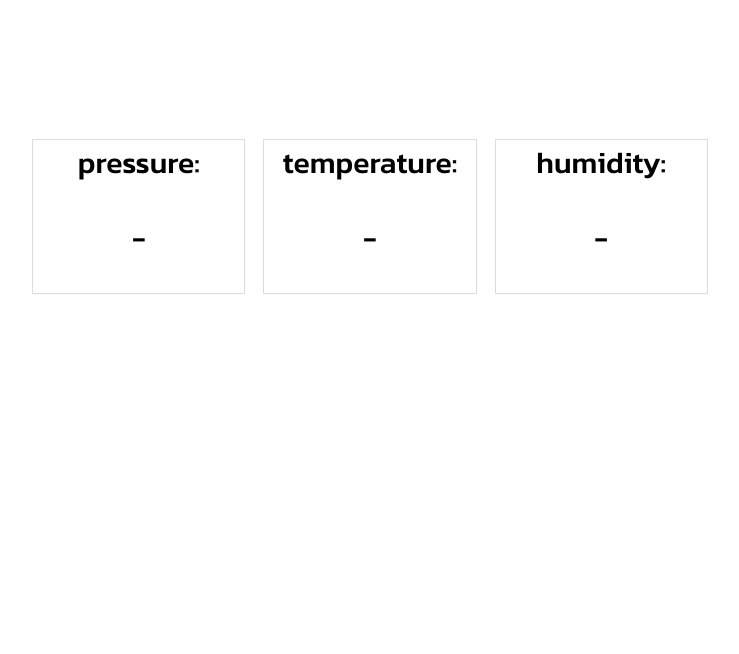
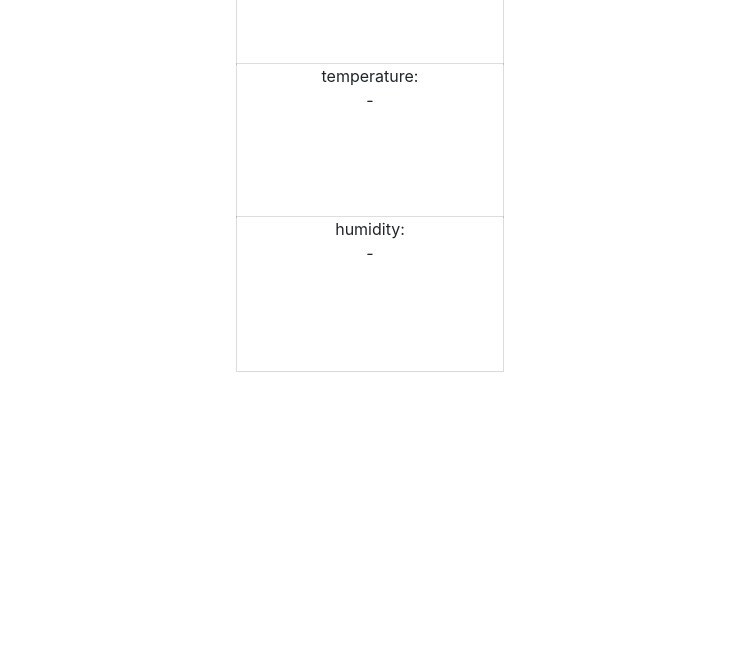
Before and after one commit to 6210612732/CN466_envMonitoringBot, a website: page bot/liff/index.html in a window 1280 px wide. Shown: the part 146-800 px from the top of the page, without its empty margins (270-1009 px from the left). Drawn offline with nearby package versions, Linux system fonts and the light colour scheme.

Commit message:
fix layout

```diff
--- a/bot/liff/index.html
+++ b/bot/liff/index.html
@@ -6,6 +6,7 @@
     <meta name="viewport" content="width=device-width, initial-scale=1.0">
     <link rel="stylesheet" href="styles.css">
     <link rel="preconnect" href="https://fonts.googleapis.com">
+    <link rel="stylesheet" href="https://cdn.jsdelivr.net/npm/bootstrap@4.6.2/dist/css/bootstrap.min.css">
     <link rel="preconnect" href="https://fonts.gstatic.com" crossorigin>
     <link href="https://fonts.googleapis.com/css2?family=Kanit:wght@300;500;700&display=swap" rel="stylesheet">
     <script charset="utf-8" src="https://static.line-scdn.net/liff/edge/2/sdk.js"></script>
@@ -16,7 +17,8 @@
 <body>
     <h1>MQTT Data</h1>
     <div class="container">
-        <div class="box">
+      <br>
+        <div class="box" align="center">
             <div>
                 <li>pressure:</li>
                 <p id="pres">-</p>
--- a/bot/liff/styles.css
+++ b/bot/liff/styles.css
@@ -17,14 +17,14 @@ body h1{
 }
 
 .box{
-    width: 55%;
+    width:80%;
     height: 100%;
-
-    display: flex;
+    /*display: flex;*/
+    flex-wrap: wrap;
     justify-content: center;
     align-content: center;
-    flex-wrap: wrap;
     gap: 20px 20px;
+    flex-direction: column;
 }
 
 .box div{
```
